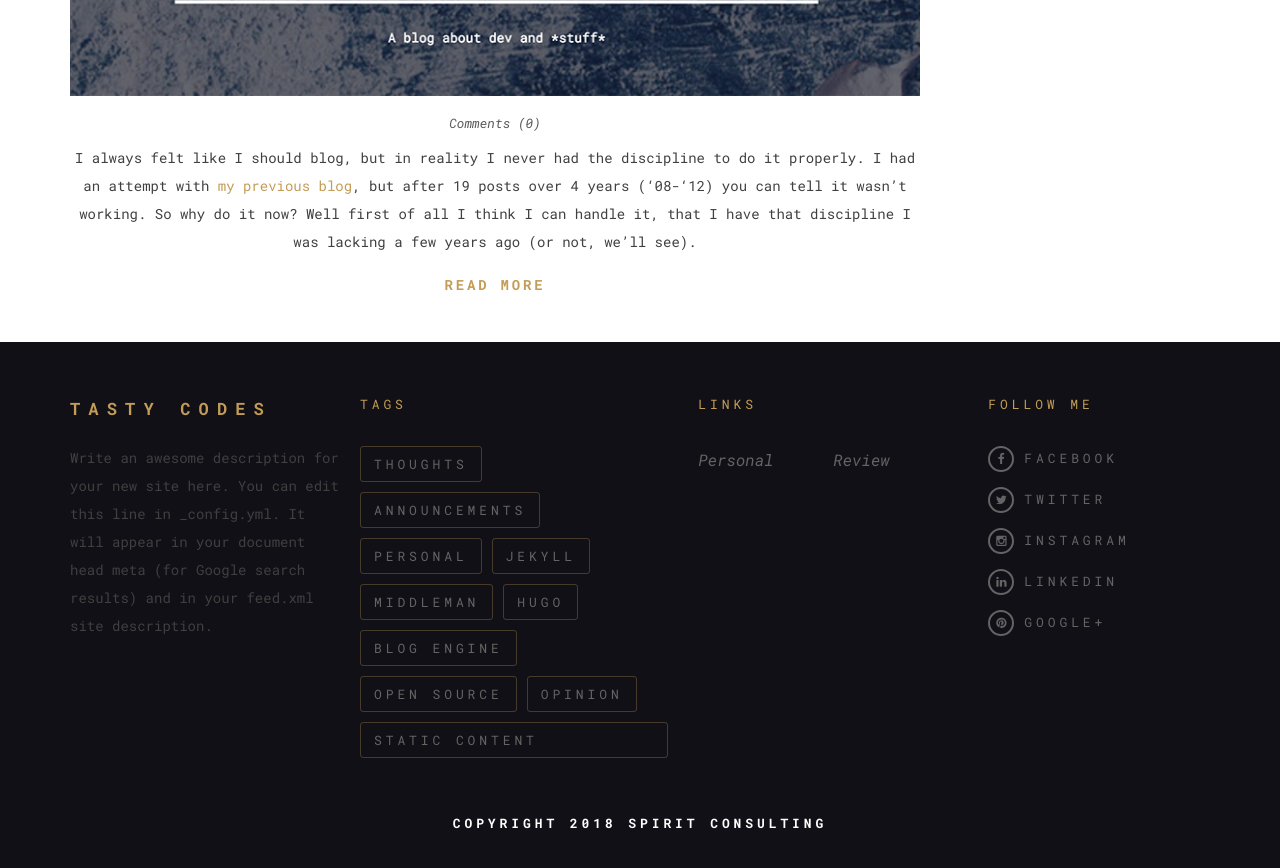
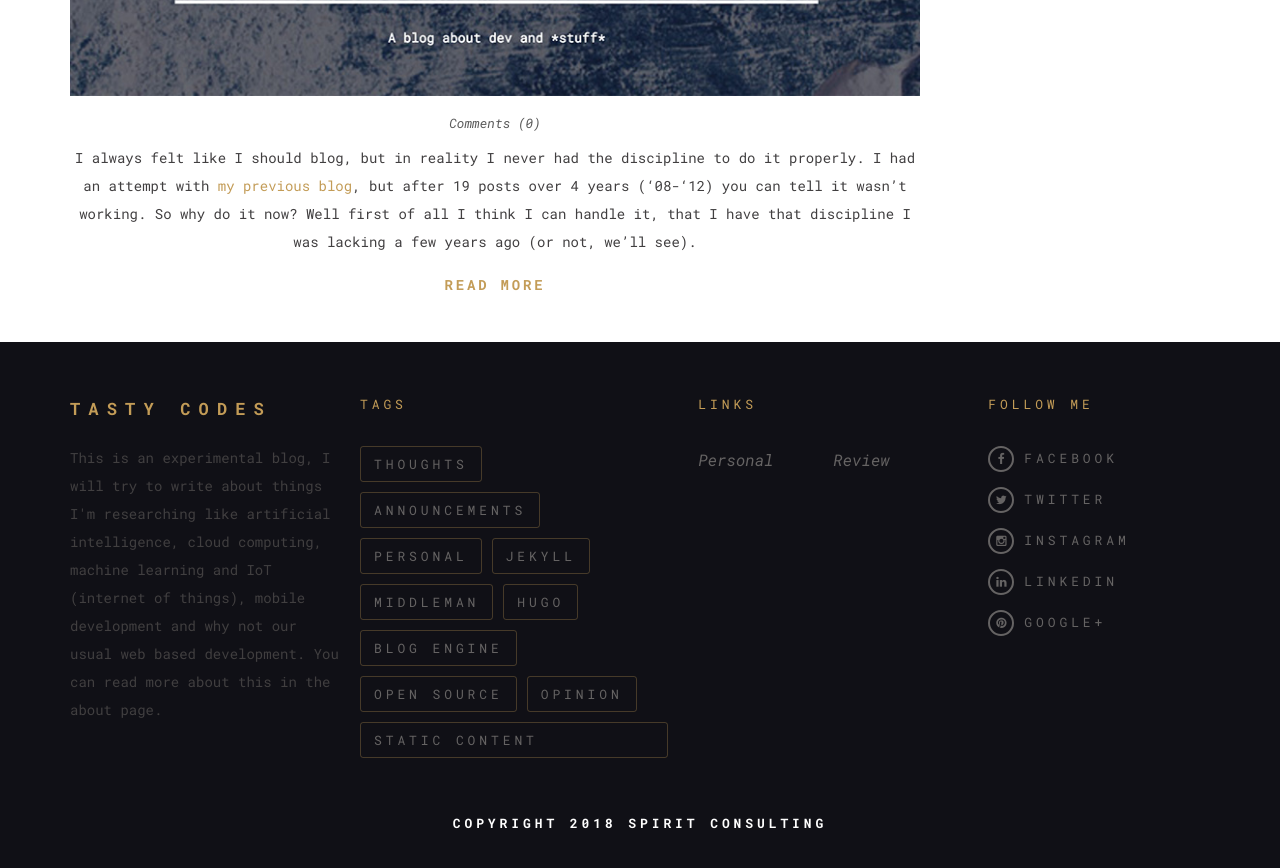
Before and after one commit to federicorinaldi/federicorinaldi.github.io, a Jekyll site: the page built from index.html, in a window 1280 px wide and 900 px high, scrolled down 2564 px. Shown: the top 868 px of the window. Built offline with Jekyll 4.4.1, drawn with Linux system fonts in a browser that asks for light colours; some web fonts are replaced; comment, search, counter and statistics services are not loaded.

Commit message:
Finished footer

```diff
--- a/_config.yml
+++ b/_config.yml
@@ -1,9 +1,11 @@
 title: Tasty Codes
 email: f@tasty.codes
 description: > # this means to ignore newlines until "baseurl:"
-  Write an awesome description for your new site here. You can edit this
-  line in _config.yml. It will appear in your document head meta (for
-  Google search results) and in your feed.xml site description.
+  This is an experimental blog, I will try to write about things I'm
+  researching like artificial intelligence, cloud computing, machine
+  learning and IoT (internet of things), mobile development and why
+  not our usual web based development. You can read more
+  about this in the about page.
 baseurl: "" # the subpath of your site, e.g. /blog
 url: "http://tasty.codes" # the base hostname & protocol for your site, e.g. http://example.com
 twitter_username: soyfedex
```
